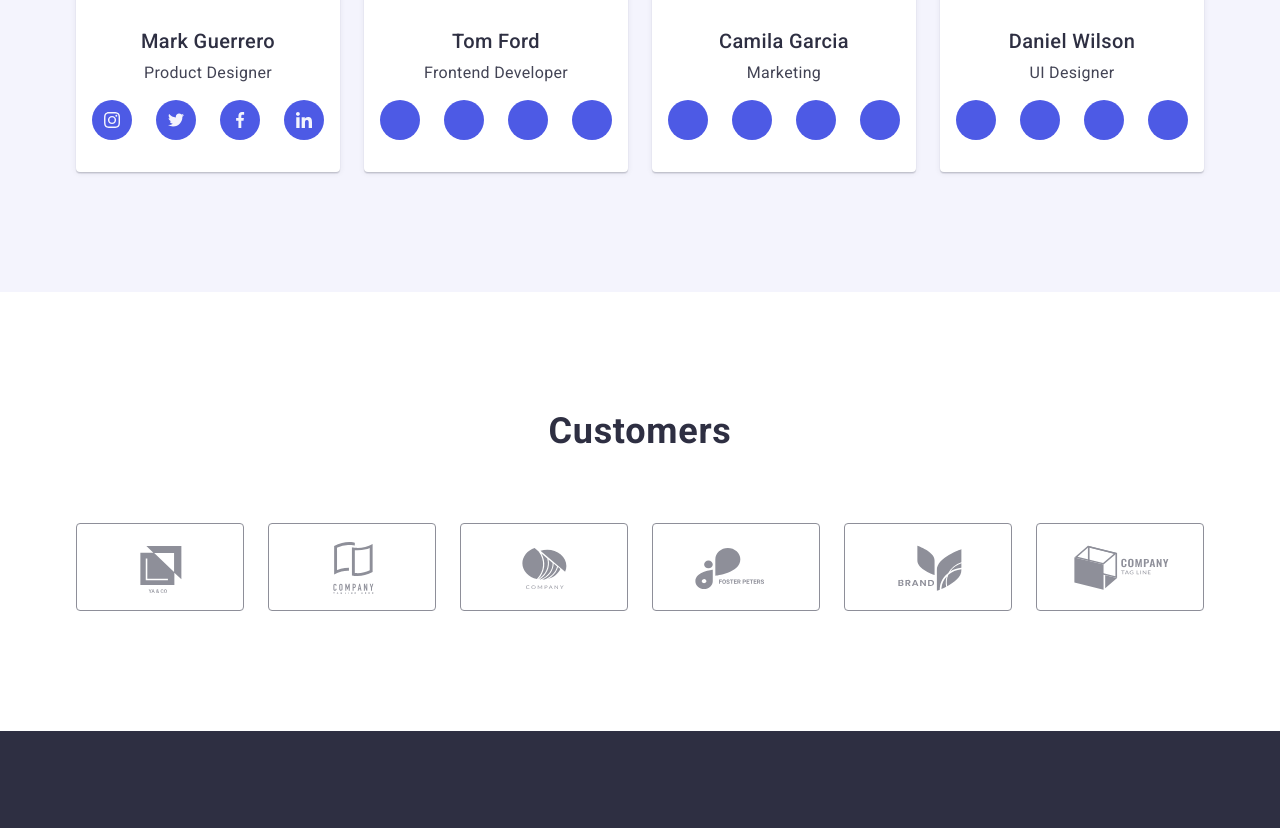
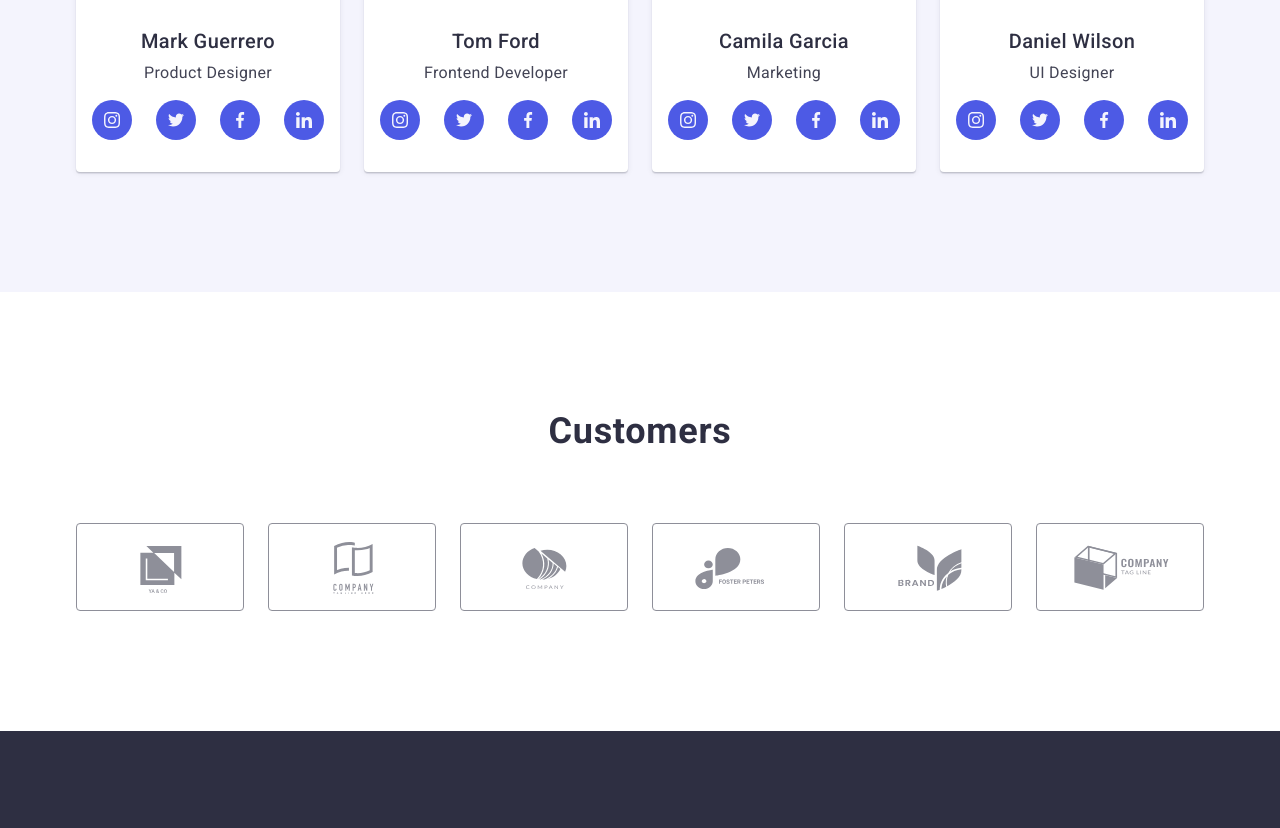
Before and after one commit to arteeeemt/goit-homework-04, a plain HTML site: page index.html in a window 1280 px wide. Shown: the part 2204-3032 px from the top of the page. Drawn offline with nearby package versions, Linux system fonts and the light colour scheme; the site is published under a folder, as on GitHub Pages, so addresses that start at the root find nothing.

Commit message:
Update index.html

```diff
--- a/index.html
+++ b/index.html
@@ -178,28 +178,28 @@
                   <li class="social-list__link">
                     <a class="icons-link" href="">
                       <svg class="team-icons" width="16" height="16">
-                        <use href="/images/icons.svg#icon-instagram"></use>
+                        <use href="./images/icons.svg#icon-instagram"></use>
                       </svg>
                     </a>
                   </li>
                   <li class="social-list__link">
                     <a class="icons-link" href="">
                       <svg class="team-icons" width="16" height="16">
-                        <use href="/images/icons.svg#icon-twitter"></use>
+                        <use href="./images/icons.svg#icon-twitter"></use>
                       </svg>
                     </a>
                   </li>
                   <li class="social-list__link">
                     <a class="icons-link" href="">
                       <svg class="team-icons" width="16" height="16">
-                        <use href="/images/icons.svg#icon-facebook"></use>
+                        <use href="./images/icons.svg#icon-facebook"></use>
                       </svg>
                     </a>
                   </li>
                   <li class="social-list__link">
                     <a class="icons-link" href="">
                       <svg class="team-icons" width="16" height="16">
-                        <use href="/images/icons.svg#icon-linkedin"></use>
+                        <use href="./images/icons.svg#icon-linkedin"></use>
                       </svg>
                     </a>
                   </li>
@@ -215,28 +215,28 @@
                   <li class="social-list__link">
                     <a class="icons-link" href="">
                       <svg class="team-icons" width="16" height="16">
-                        <use href="/images/icons.svg#icon-instagram"></use>
+                        <use href="./images/icons.svg#icon-instagram"></use>
                       </svg>
                     </a>
                   </li>
                   <li class="social-list__link">
                     <a class="icons-link" href="">
                       <svg class="team-icons" width="16" height="16">
-                        <use href="/images/icons.svg#icon-twitter"></use>
+                        <use href="./images/icons.svg#icon-twitter"></use>
                       </svg>
                     </a>
                   </li>
                   <li class="social-list__link">
                     <a class="icons-link" href="">
                       <svg class="team-icons" width="16" height="16">
-                        <use href="/images/icons.svg#icon-facebook"></use>
+                        <use href="./images/icons.svg#icon-facebook"></use>
                       </svg>
                     </a>
                   </li>
                   <li class="social-list__link">
                     <a class="icons-link" href="">
                       <svg class="team-icons" width="16" height="16">
-                        <use href="/images/icons.svg#icon-linkedin"></use>
+                        <use href="./images/icons.svg#icon-linkedin"></use>
                       </svg>
                     </a>
                   </li>
@@ -252,28 +252,28 @@
                   <li class="social-list__link">
                     <a class="icons-link" href="">
                       <svg class="team-icons" width="16" height="16">
-                        <use href="/images/icons.svg#icon-instagram"></use>
+                        <use href="./images/icons.svg#icon-instagram"></use>
                       </svg>
                     </a>
                   </li>
                   <li class="social-list__link">
                     <a class="icons-link" href="">
                       <svg class="team-icons" width="16" height="16">
-                        <use href="/images/icons.svg#icon-twitter"></use>
+                        <use href="./images/icons.svg#icon-twitter"></use>
                       </svg>
                     </a>
                   </li>
                   <li class="social-list__link">
                     <a class="icons-link" href="">
                       <svg class="team-icons" width="16" height="16">
-                        <use href="/images/icons.svg#icon-facebook"></use>
+                        <use href="./images/icons.svg#icon-facebook"></use>
                       </svg>
                     </a>
                   </li>
                   <li class="social-list__link">
                     <a class="icons-link" href="">
                       <svg class="team-icons" width="16" height="16">
-                        <use href="/images/icons.svg#icon-linkedin"></use>
+                        <use href="./images/icons.svg#icon-linkedin"></use>
                       </svg>
                     </a>
                   </li>
```
